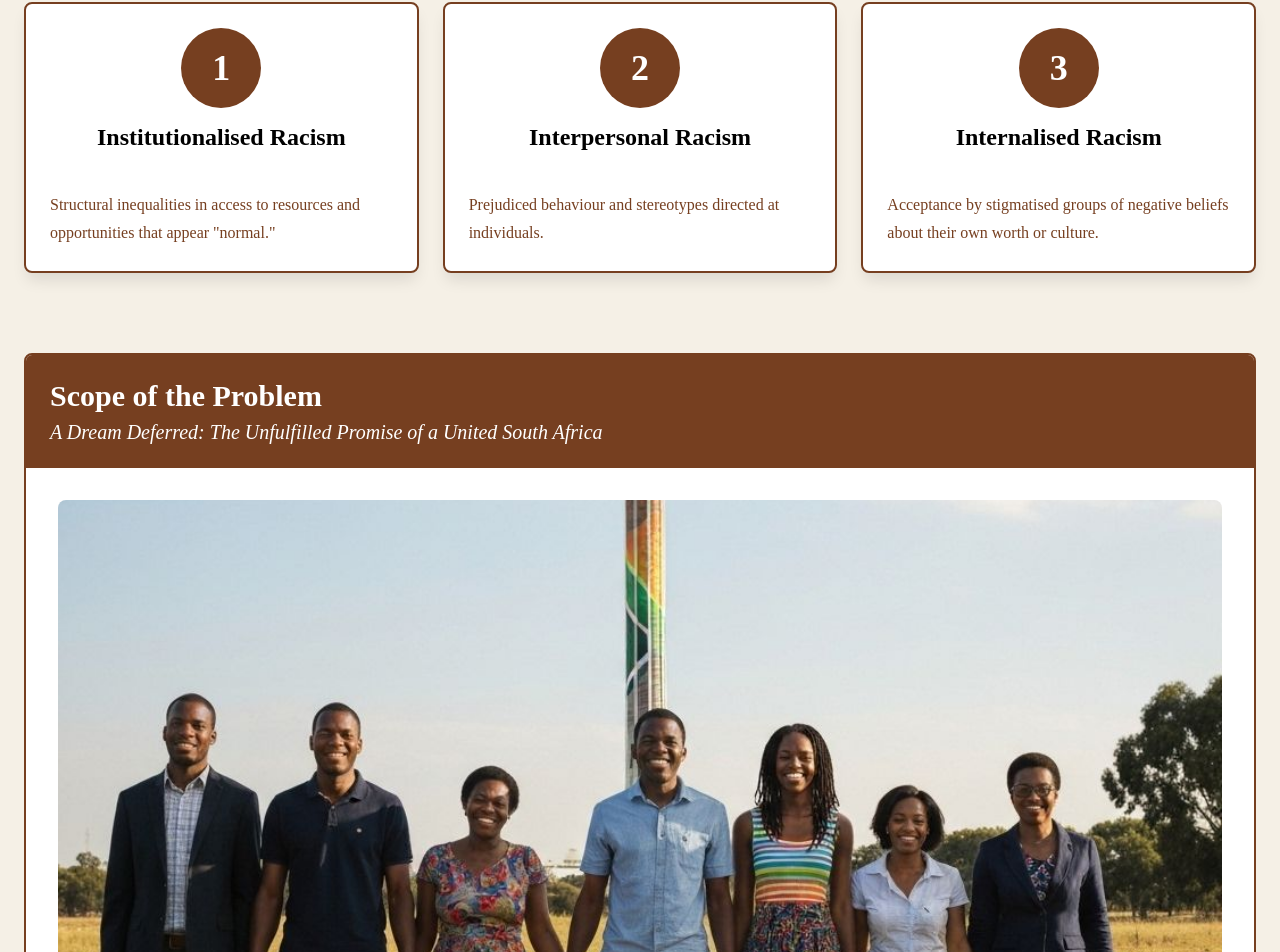
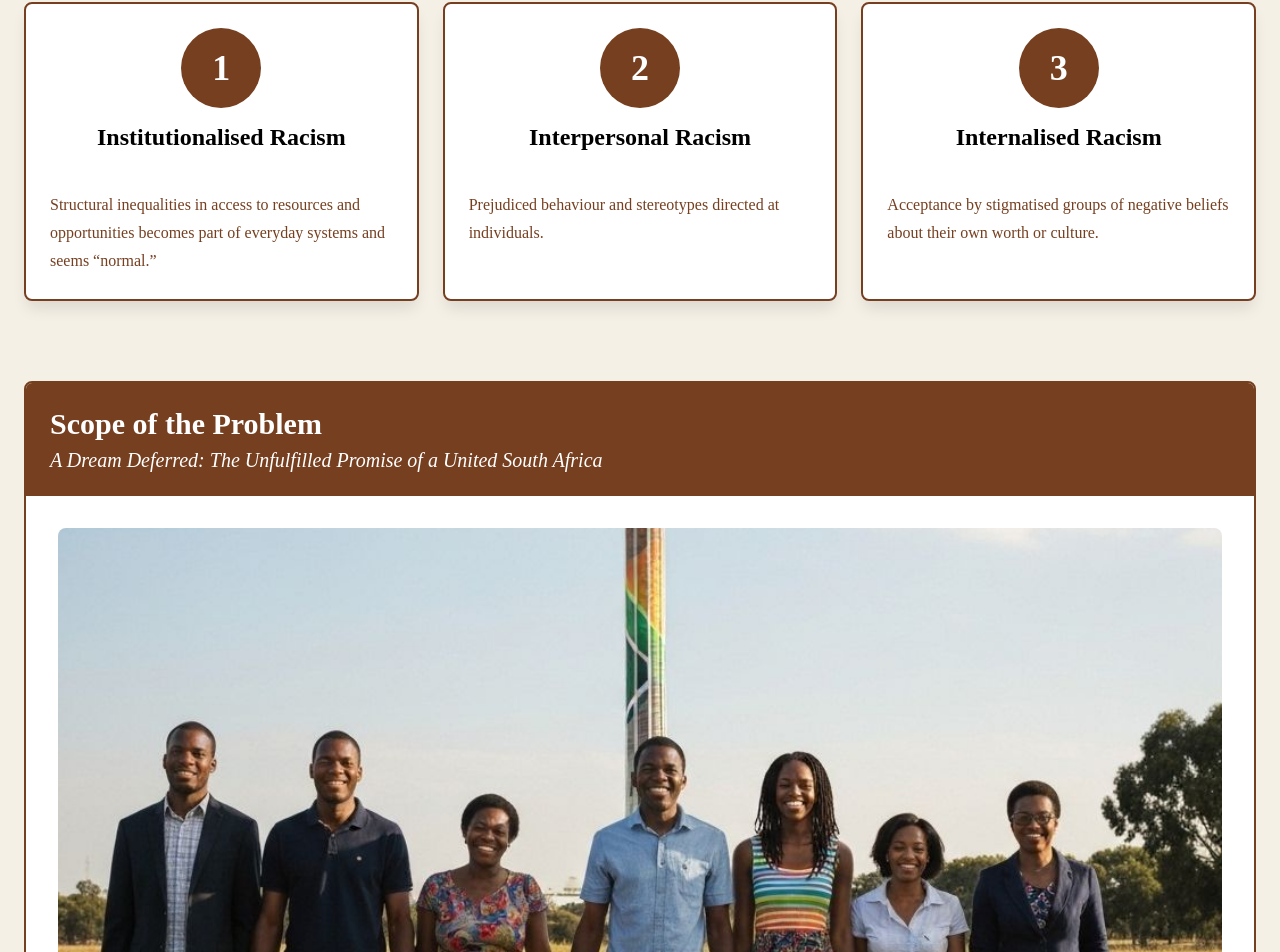
Before and after one commit to AlsonAfrica/psychosocial-presentation, a React (Vite) app in the folder psychosocial-presentation/: page / in a window 1280 px wide. Shown: the part 2117-3069 px from the top of the page. Built offline with nearby package versions, Linux system fonts and the light colour scheme.

Commit message:
Feature: card update

```diff
--- a/psychosocial-presentation/src/Components/key.tsx
+++ b/psychosocial-presentation/src/Components/key.tsx
@@ -79,7 +79,7 @@ export function KeyTermsSection() {
               </div>
               <div className="keyterms-card-content">
                 <p className="card-text">
-                  Structural inequalities in access to resources and opportunities that appear "normal."
+                  Structural inequalities in access to resources and opportunities becomes part of everyday systems and seems “normal.”
                 </p>
               </div>
             </div>
```
